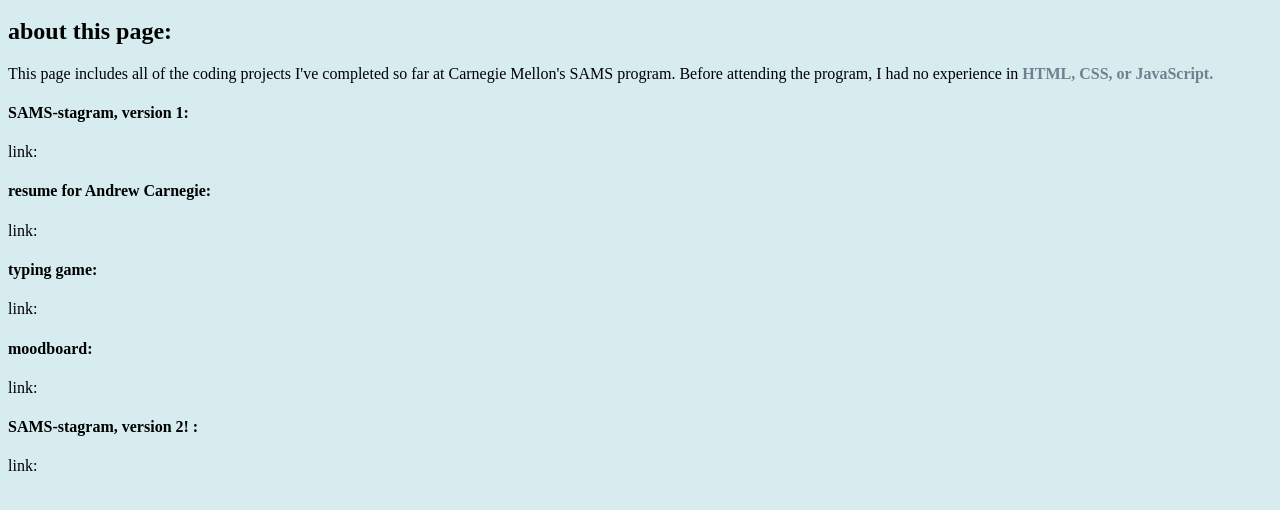
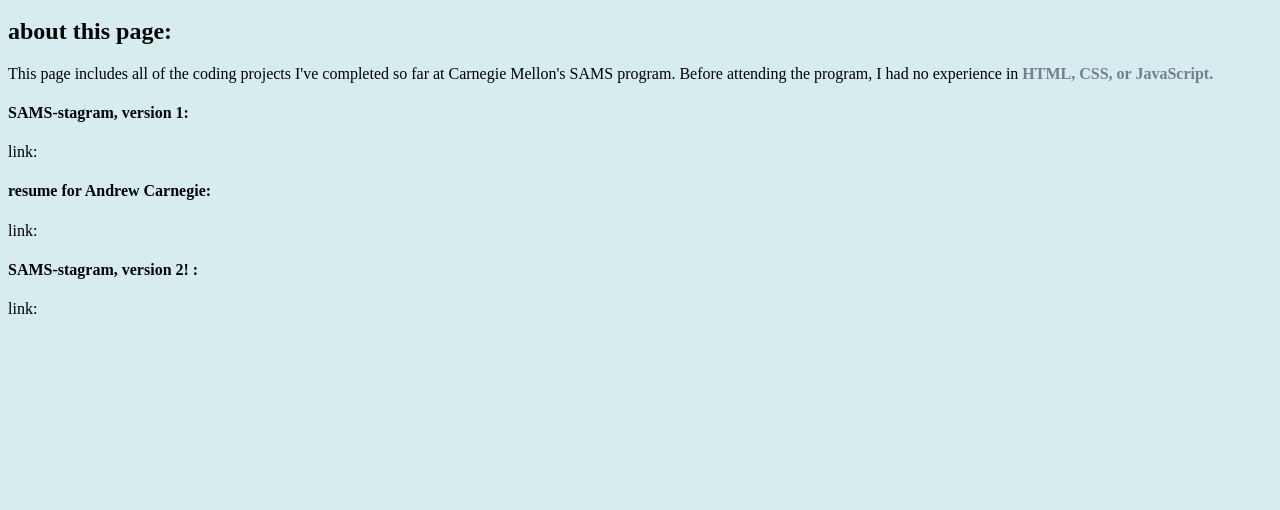
Before and after one commit to sages2003/sages2003.github.io, a plain HTML site: page portfolio.html in a window 1280 px wide. Shown: the part 104-614 px from the top of the page. Drawn offline with Linux system fonts and the light colour scheme.

Commit message:
Update portfolio.html

```diff
--- a/portfolio.html
+++ b/portfolio.html
@@ -15,15 +15,12 @@
     </div>
     <div class="textblockport">
         <h4>SAMS-stagram, version 1:</h4>
-        <p>link: <a href="file:///Users/sages/Downloads/index.html"></a></p>
+        <p>link: <a href="samstagram/sams1index.html"></a></p>
         <h4>resume for Andrew Carnegie:</h4>
-        <p>link: <a href="file:///Users/sages/Downloads/index.html.resume.html"></a></p>
-        <h4>typing game:</h4>
-        <p>link: <a href="file:///Users/sages/Downloads/index.html.typinggame.html"></a></p>
-        <h4>moodboard:</h4>
-        <p>link: <a href="file:///Users/sages/Downloads/index.html.moodboard.html"></a></p>
+        <p>link: <a href="resume/resumeindex.html"></a></p>
         <h4>SAMS-stagram, version 2! :</h4>
-        <p>link: <a href=""></a></p>
+        <p>link: <a href="samstagram2/samstagramindex.html"></a></p>
+
     </div>
 </body>
 </html>
```
